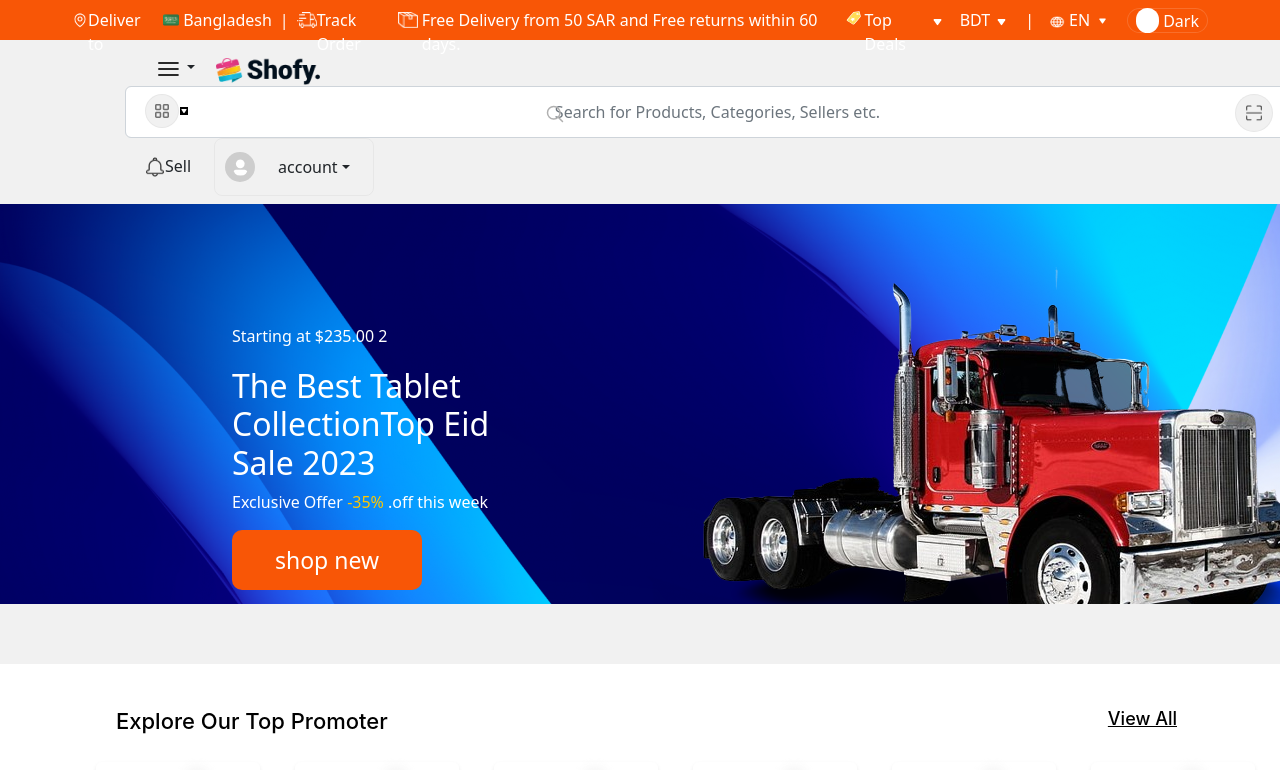
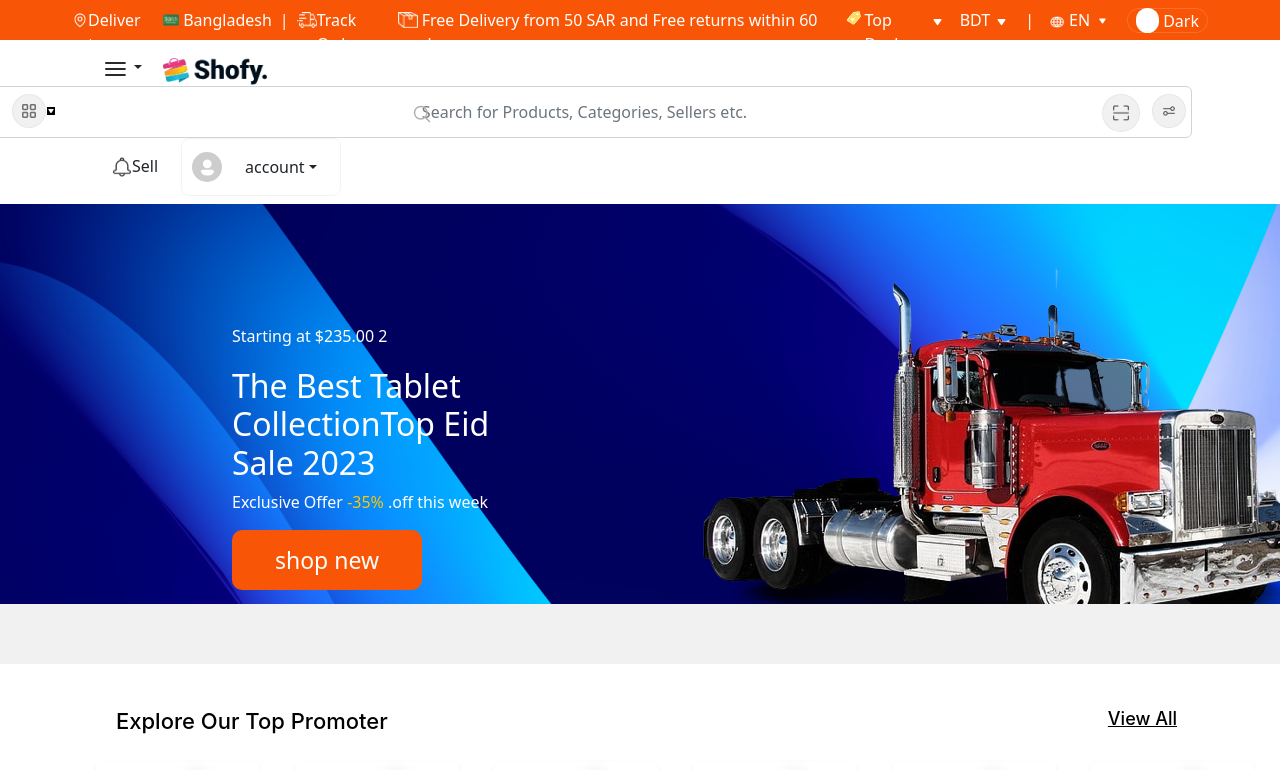
Before and after one commit to shakilmonsi/bigOnline, a React (Create React App) app: page / in a window 1280 px wide. Shown: the top 770 px of the page. Built offline with nearby package versions, Linux system fonts and the light colour scheme; no server answers.

Commit message:
complet  full project digin

```diff
--- a/src/Pages/Home/Home/Heror/SliderContent.js
+++ b/src/Pages/Home/Home/Heror/SliderContent.js
@@ -4,7 +4,7 @@ import Sitebar from "../../../../layout/siteber/Sitebar";
 
 function SliderContent({ activeIndex, sliderImage }) {
   return (
-    <section   style={{ height:4844, background: `url(${appointment})`}}>
+    <section   style={{ height:4844, background: `url(${appointment})`,backgroundColor:"#000"}}>
     <Sitebar></Sitebar>
          {sliderImage.map((slide, index) => ( <div  key={index} className={index === activeIndex ? "slides active" : "inactive"} >
 
--- a/src/Pages/Shared/Header/Header.js
+++ b/src/Pages/Shared/Header/Header.js
@@ -24,15 +24,7 @@ import { Dropdown } from "react-bootstrap";
 
 
 const Header = () => {
-  const [isDropdownOpen, setDropdownOpen] = useState(false);
 
-  const toggleDropdown = () => {
-    setDropdownOpen(!isDropdownOpen);
-  };
-
-  const closeDropdown = () => {
-    setDropdownOpen(false);
-  };
 
 
   // const navLinks = <>
@@ -186,10 +178,10 @@ const Header = () => {
 
 
       {/* header dwon sectionSetup  */}
-      <div className="navbar max-width " style={{ marginLeft: 133 }}>
+      <div className="navbar navber_setup_body" >
         <div className="container-fluid">
-          <div style={{ marginRight: 30 }}>
-            <div className=" d-flex gap-2" >
+          <div style={{ marginRight: 80 }}>
+            <div className=" d-flex gap-2" style={{marginLeft:"80px"}}>
 
               <Dropdown>
                 <Dropdown.Toggle variant="" id="dropdown-basic">
@@ -286,15 +278,11 @@ const Header = () => {
               alt="Search Icon"
             />
 
-
-
-
-
           </form>
 
 
           <div className="d-flex justify-content-between align-items-center">
-            <div className="d-flex" style={{ marginTop: 14, }}>
+            <div className="d-flex" style={{ marginTop: 14, marginLeft:"100px"}}>
               <img src={notification}
                 style={{ width: "20px", height: "20px", marginRight: 0, marginTop: 3 }}
 
--- a/src/Pages/Shared/Header/header.css
+++ b/src/Pages/Shared/Header/header.css
@@ -1,4 +1,7 @@
+.navber_setup_body{
 
+  background: var(--White, #FFF);
+}
 
 .style_text{
 color: chocolate;
@@ -139,6 +142,7 @@ background: #CDCDCD;
 /* . accontu_toggel_in_logo_style_setup */
 .accontu_toggel_in_logo_style_setup{
   display: flex;
+margin-right: 100px;
 padding: 9px 10px;
 justify-content: center;
 align-items: center;
```
